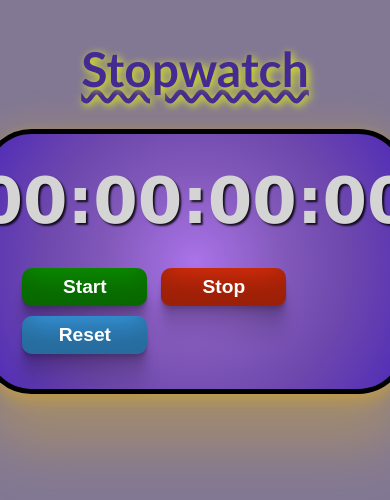
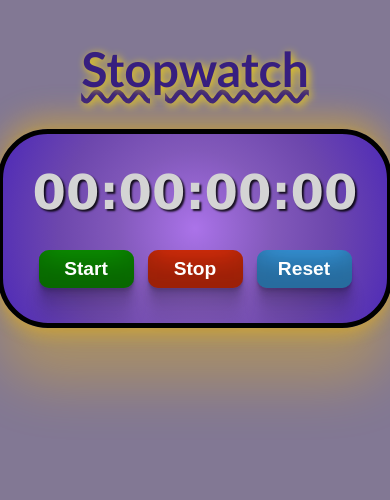
Before and after one commit to akash6810/StopWatch, a plain HTML site: page index.html in a window 390 px wide. Shown: the top 500 px of the page. Drawn offline with Linux system fonts and the light colour scheme.

Commit message:
Update style .css

```diff
--- a/style .css
+++ b/style .css
@@ -10,8 +10,8 @@ background-color: rgba(113, 102, 134, 0.879)
     font-size: 4rem;
     text-decoration: wavy underline;
     font-family: 'Trebuchet MS', 'Lucida Sans Unicode', 'Lucida Grande', 'Lucida Sans', Arial, sans-serif;
-    color: hsl(255, 56%, 37%);
-    text-shadow: 2px 2px 9px rgb(238, 255, 0);
+    color: hsl(255, 61%, 31%);
+    text-shadow: 2px 2px 9px rgb(255, 221, 0);
 }
 
 #container {
@@ -23,7 +23,7 @@ background-color: rgba(113, 102, 134, 0.879)
     border-radius: 50px;
     background-image: radial-gradient(circle, #ab73e9, #a06cdd, #9666d1, #8c5fc6,
      #8259ba, #7b53b6, #744db1, #6d47ad, #6640b0, #5e39b2, #5631b5, #4b2ab8);
-    box-shadow: rgba(255, 196, 0, 0.25) 0px 54px 55px, rgba(250, 192, 0, 0.12) 0px -12px 30px,
+    box-shadow: rgba(255, 196, 0, 0.317) 0px 54px 55px, rgba(250, 192, 0, 0.409) 0px -12px 30px,
      rgba(255, 179, 0, 0.12) 0px 4px 6px, rgba(255, 200, 0, 0.17) 0px 12px 13px,
       rgba(248, 215, 0, 0.09) 0px -3px 5px;
 }
@@ -88,7 +88,7 @@ background-color: rgba(113, 102, 134, 0.879)
 
 @media screen and (max-width: 576px) {
     #container {
-        max-width: 95%;
+        max-width: 87%;
     }
 
     #myH1 {
@@ -96,11 +96,13 @@ background-color: rgba(113, 102, 134, 0.879)
     }
 
     #display {
-        font-size: 4rem;
+        font-size: 3rem;
     }
 
     #controls button {
         font-size: 1.2rem;
         padding: 8px 16px;
+        min-width: 95px;
+
     }
 }
```
